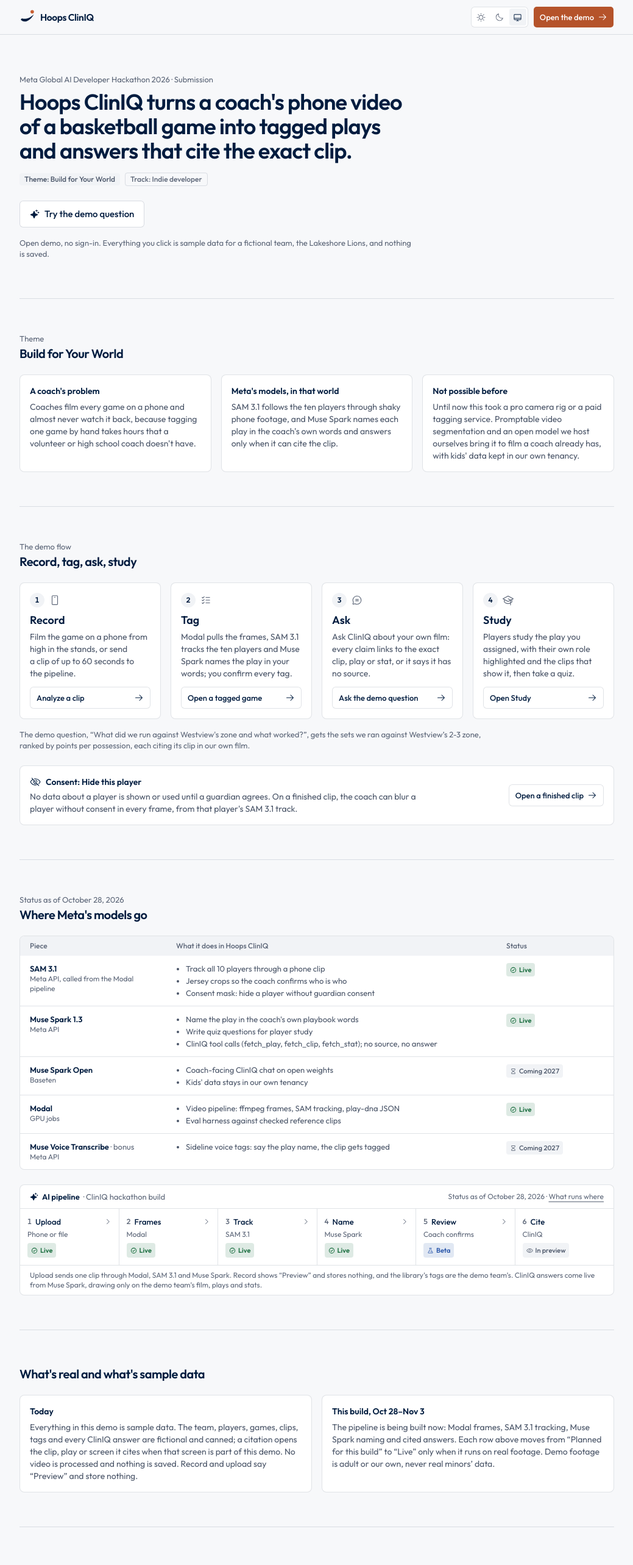
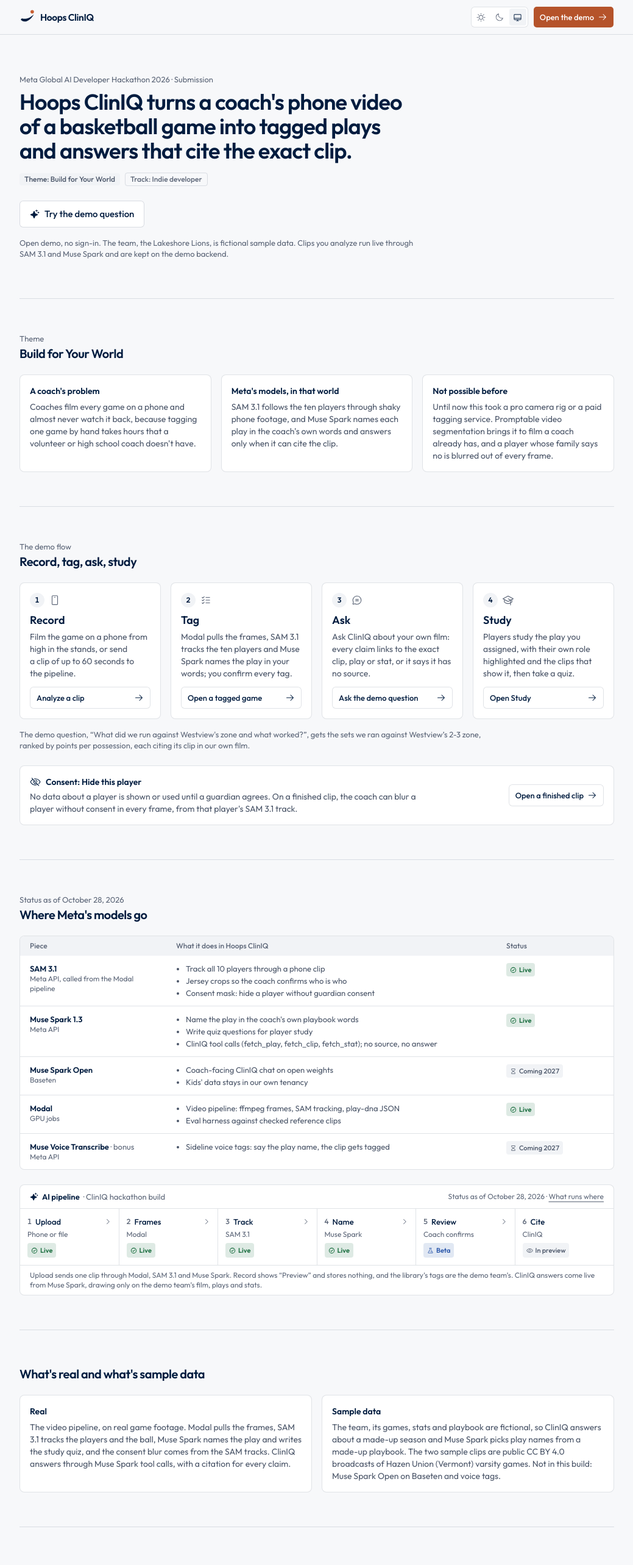
Before and after one commit to newmachinesph/hoopscliniq-demo, a Next.js app: page / in a window 1280 px wide. Shown: the top 2566 px of the page at 61% size, without its empty margins (120-1159 px from the left). Built offline with nearby package versions, Linux system fonts and the light colour scheme.

Commit message:
docs: home page says what is real now (live pipeline, sample team, CC BY clips); drop stale 'nothing is saved' copy

```diff
--- a/src/app/(app)/demo/page.tsx
+++ b/src/app/(app)/demo/page.tsx
@@ -59,7 +59,7 @@
       <PageHeader
         eyebrow={`Hackathon demo · ${currentTeam.name}, sample team`}
         title="Demo flow"
-        description="Record a game, tag it, ask about it, and have players study it. Each step says what runs today and what this build adds. Sample data; nothing is saved."
+        description="Record a game, tag it, ask about it, and have players study it. Each step says what runs on Meta's models today. The team is sample data."
         actions={
           <Link href="/" className={cn(buttonVariants({ variant: "outline" }), "h-11 sm:h-8")}>
             About the submission
--- a/src/app/(app)/study/page.tsx
+++ b/src/app/(app)/study/page.tsx
@@ -31,7 +31,7 @@
       <PageHeader
         eyebrow={`Player view · what ${mePlayer.name} sees`}
         title={play ? `Study: ${play.title}` : "Study"}
-        description="The player studies the play you assigned, with his own role highlighted and the clips that show it, then takes a short quiz. Sample data; nothing is saved."
+        description="The player studies the play you assigned, with his own role highlighted and the clips that show it, then takes a short quiz. Sample team data; answers are not saved."
         actions={
           <>
             {play && (
--- a/src/app/page.tsx
+++ b/src/app/page.tsx
@@ -61,7 +61,7 @@
   },
   {
     h: "Not possible before",
-    p: "Until now this took a pro camera rig or a paid tagging service. Promptable video segmentation and an open model we host ourselves bring it to film a coach already has, with kids' data kept in our own tenancy.",
+    p: "Until now this took a pro camera rig or a paid tagging service. Promptable video segmentation brings it to film a coach already has, and a player whose family says no is blurred out of every frame.",
   },
 ]
 
@@ -133,8 +133,8 @@
             </Link>
           </div>
           <p className="mt-4 max-w-2xl text-sm text-muted-foreground text-pretty">
-            Open demo, no sign-in. Everything you click is sample data for a fictional team, the Lakeshore Lions, and
-            nothing is saved.
+            Open demo, no sign-in. The team, the Lakeshore Lions, is fictional sample data. Clips you analyze run live
+            through SAM 3.1 and Muse Spark and are kept on the demo backend.
           </p>
         </div>
 
@@ -241,20 +241,20 @@
         <Section id="real" title="What's real and what's sample data">
           <div className="grid gap-4 md:grid-cols-2">
             <div className="rounded-md border border-border bg-surface-1 p-4">
-              <h3 className="font-semibold">Today</h3>
+              <h3 className="font-semibold">Real</h3>
               <p className="mt-1.5 text-foreground-secondary text-pretty">
-                Everything in this demo is sample data. The team, players, games, clips, tags and every ClinIQ answer
-                are fictional and canned; a citation opens the clip, play or screen it cites when that screen is part of
-                this demo. No video is processed and nothing is saved. Record and upload say &ldquo;Preview&rdquo; and
-                store nothing.
+                The video pipeline, on real game footage. Modal pulls the frames, SAM 3.1 tracks the players and the
+                ball, Muse Spark names the play and writes the study quiz, and the consent blur comes from the SAM
+                tracks. ClinIQ answers through Muse Spark tool calls, with a citation for every claim.
               </p>
             </div>
             <div className="rounded-md border border-border bg-surface-1 p-4">
-              <h3 className="font-semibold">This build, {hackathon.buildWindow}</h3>
+              <h3 className="font-semibold">Sample data</h3>
               <p className="mt-1.5 text-foreground-secondary text-pretty">
-                The pipeline is being built now: Modal frames, SAM 3.1 tracking, Muse Spark naming and cited answers.
-                Each row above moves from &ldquo;Planned for this build&rdquo; to &ldquo;Live&rdquo; only when it runs
-                on real footage. Demo footage is adult or our own, never real minors&rsquo; data.
+                The team, its games, stats and playbook are fictional, so ClinIQ answers about a made-up season and
+                Muse Spark picks play names from a made-up playbook. The two sample clips are public CC BY 4.0
+                broadcasts of Hazen Union (Vermont) varsity games. Not in this build: Muse Spark Open on Baseten and
+                voice tags.
               </p>
             </div>
           </div>
@@ -362,7 +362,7 @@
 
       <footer className="border-t border-border">
         <div className="mx-auto flex max-w-5xl flex-wrap items-center justify-between gap-3 px-4 py-6 text-xs text-muted-foreground sm:px-6">
-          <p>Sample team data. Fictional teams and players. Nothing is saved.</p>
+          <p>Sample team data: fictional teams and players. Game clips: HCTV, Hazen Union (VT), CC BY 4.0.</p>
           <div className="sm:hidden">
             <ThemeToggle />
           </div>
--- a/src/components/hackathon/demo-bar.tsx
+++ b/src/components/hackathon/demo-bar.tsx
@@ -13,11 +13,11 @@
       )}
     >
       <p className="min-w-0 truncate">
-        <span className="sm:hidden">Sample team data, nothing is saved</span>
+        <span className="sm:hidden">Sample team, live Meta models</span>
         <span className="hidden sm:inline">
           <span className="hidden lg:inline">Meta Global AI Developer Hackathon 2026 · Hoops ClinIQ · </span>
           <span className="lg:hidden">Hackathon demo · </span>
-          sample team data, nothing is saved
+          sample team data, live Meta models
         </span>
       </p>
       <Link
```
